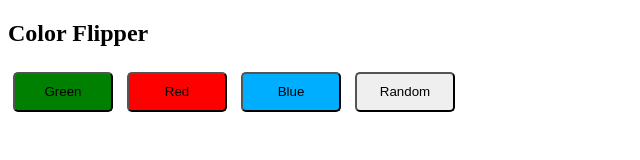
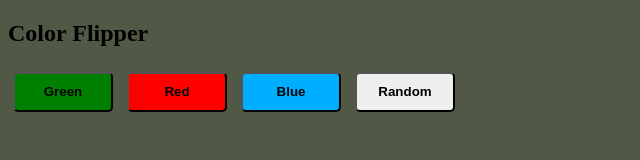
Before and after one commit to AnInsaneJimJam/JS-5-miniprojects, a plain HTML site: page COLOR_FLIPPER/main.html in a window 1280 px wide. Both pictures are taken after a click on the button "Random". Shown: the whole page, without its empty margins (0-640 px from the left). Drawn offline with Linux system fonts and the light colour scheme.

Commit message:
Added random Color fn

```diff
--- a/COLOR_FLIPPER/index.js
+++ b/COLOR_FLIPPER/index.js
@@ -3,3 +3,10 @@ const body = document.getElementsByTagName("body")[0];
 function setColor(name) {
     body.style.backgroundColor = name;
 }
+
+function randomColor() {
+    const red = Math.floor(Math.random() * 255);
+    const green = Math.floor(Math.random() * 255);
+    const blue = Math.floor(Math.random() * 255);
+    setColor(`rgb(${red},${green},${blue}`);
+}
--- a/COLOR_FLIPPER/main.html
+++ b/COLOR_FLIPPER/main.html
@@ -16,7 +16,9 @@
             background-color: rgb(0, 174, 255);
         }
 
+
         button {
+            font-weight: 700;
             border-radius: 5px;
             border-color: black;
             border-width: 2px;
@@ -32,7 +34,7 @@
     <button id="green" onCLick="setColor('green')">Green</button>
     <button id="red" onCLick="setColor('red')">Red</button>
     <button id="blue" onCLick="setColor('rgb(0, 174, 255)')">Blue</button>
-    <button id="random">Random</button>
+    <button onClick="randomColor()">Random</button>
     <script src="index.js"></script>
 </body>
 
```
